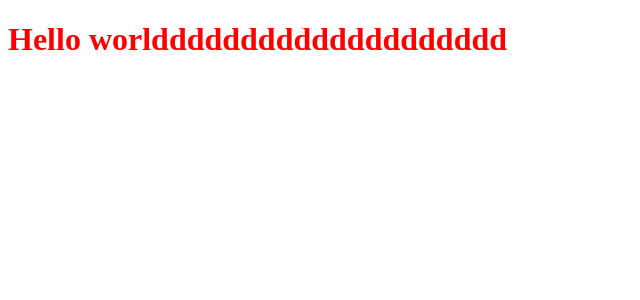
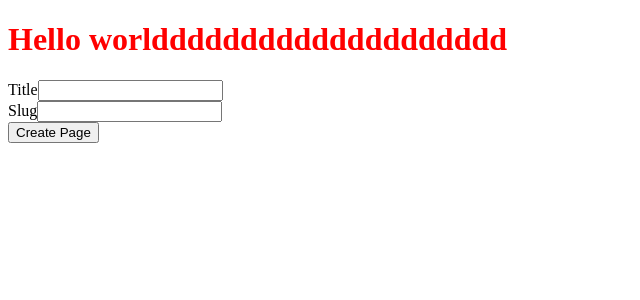
Before and after one commit to JesseMcCullough/cms, a React (Vite) app in the folder admin/: page / in a window 1280 px wide. Shown: the top 300 px of the page, without its empty margins (0-640 px from the left). Built offline with nearby package versions, Linux system fonts and the light colour scheme.

Commit message:
Add create page form

```diff
--- a/admin/src/App.jsx
+++ b/admin/src/App.jsx
@@ -1,7 +1,10 @@
+import CreatePage from "@/CreatePage";
+
 export default function App() {
     return (
         <>
             <h1>Hello worldddddddddddddddddddd</h1>
+            <CreatePage />
         </>
     );
 }
--- /dev/null
+++ b/admin/src/CreatePage.jsx
@@ -0,0 +1,94 @@
+import { useState } from "react";
+
+/*
+ * maybe get list of slugs so that real-time unique slug checking can be done.
+ */
+export default function CreatePage() {
+    const [formData, setFormData] = useState({ title: "", slug: "" });
+    const [errors, setErrors] = useState({});
+
+    function handleChange(e) {
+        const { name, value } = e.target;
+        setFormData((prev) => ({ ...prev, [name]: value }));
+
+        if (errors[name]) {
+            setErrors((prev) => ({ ...prev, [name]: null }));
+        }
+    }
+
+    async function handleSubmit(e) {
+        e.preventDefault();
+
+        const validationErrors = validate();
+
+        if (Object.keys(validationErrors).length > 0) {
+            setErrors(validationErrors);
+            return;
+        }
+
+        try {
+            const res = await fetch("/api/pages", {
+                method: "POST",
+                headers: { "Content-Type": "application/json" },
+                body: JSON.stringify(formData),
+            });
+
+            if (!res.ok) {
+                const errorData = await res.json();
+
+                if (errorData.error) {
+                    setErrors({ general: errorData.error });
+                }
+
+                return;
+            }
+
+            setFormData({ title: "", slug: "" });
+        } catch (err) {
+            setErrors({ general: "Network error. Please try again" });
+        }
+    }
+
+    function validate() {
+        const errors = {};
+
+        if (!formData.title.trim().length) {
+            errors.title = "title cannot be empty";
+        }
+
+        if (!formData.slug.trim().length) {
+            errors.slug = "slug cannot be empty";
+        }
+
+        return errors;
+    }
+
+    return (
+        <form onSubmit={handleSubmit}>
+            {errors.general && <p>{errors.general}</p>}
+            <div>
+                <label htmlFor="title">Title</label>
+                <input
+                    type="text"
+                    name="title"
+                    onChange={handleChange}
+                    value={formData.title}
+                />
+                {errors.title && <p>{errors.title}</p>}
+            </div>
+
+            <div>
+                <label htmlFor="slug">Slug</label>
+                <input
+                    type="text"
+                    name="slug"
+                    onChange={handleChange}
+                    value={formData.slug}
+                />
+                {errors.slug && <p>{errors.slug}</p>}
+            </div>
+
+            <button type="submit">Create Page</button>
+        </form>
+    );
+}
--- a/admin/vite.config.js
+++ b/admin/vite.config.js
@@ -1,7 +1,21 @@
 import { defineConfig } from "vite";
 import react from "@vitejs/plugin-react";
+import path from "path";
 
-// https://vite.dev/config/
 export default defineConfig({
     plugins: [react()],
+    resolve: {
+        alias: {
+            "@": path.resolve(__dirname, "./src"),
+        },
+    },
+    server: {
+        proxy: {
+            "/api": {
+                target: "http://localhost:3000",
+                changeOrigin: true,
+                rewrite: (path) => path.replace(/^\/api/, ""),
+            },
+        },
+    },
 });
```
